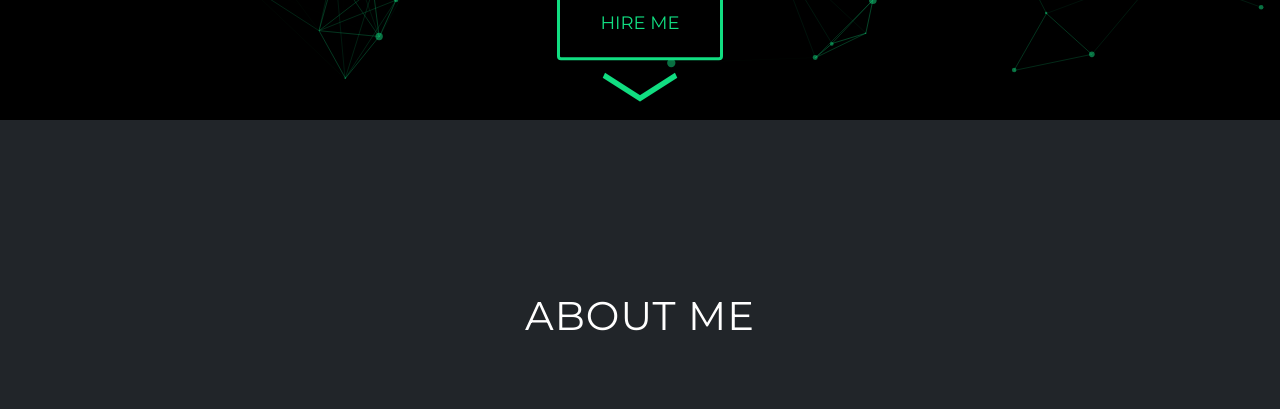
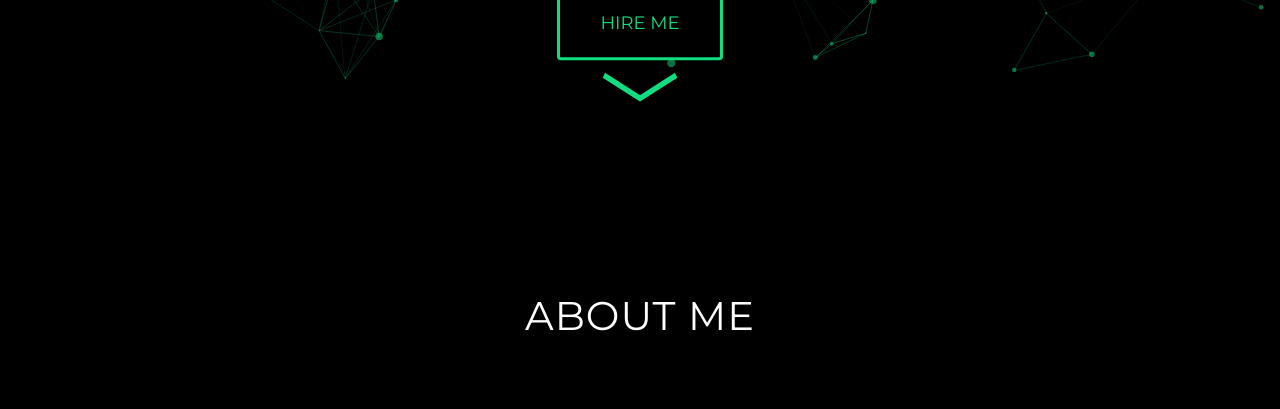
Before and after one commit to suroora/Suroora-Portfolio, a plain HTML site: page index.html in a window 1280 px wide. Shown: the part 550-959 px from the top of the page. Drawn offline with nearby package versions, Linux system fonts and the light colour scheme; animation ran at ten frames a second; a web font is replaced by a local one.

Commit message:
Update agency.css

```diff
--- a/css/agency.css
+++ b/css/agency.css
@@ -643,13 +643,6 @@ header.masthead .intro-text .intro-heading {
   -ms-transform: rotate(90deg);
   transform: rotate(90deg);
   background-color: #212529;
-}
-
-section#description {
-  background-color: #212529;
-  background-image: url("../img/map-image.png");
-  background-repeat: no-repeat;
-  background-position: center;
 }
 
 
```
